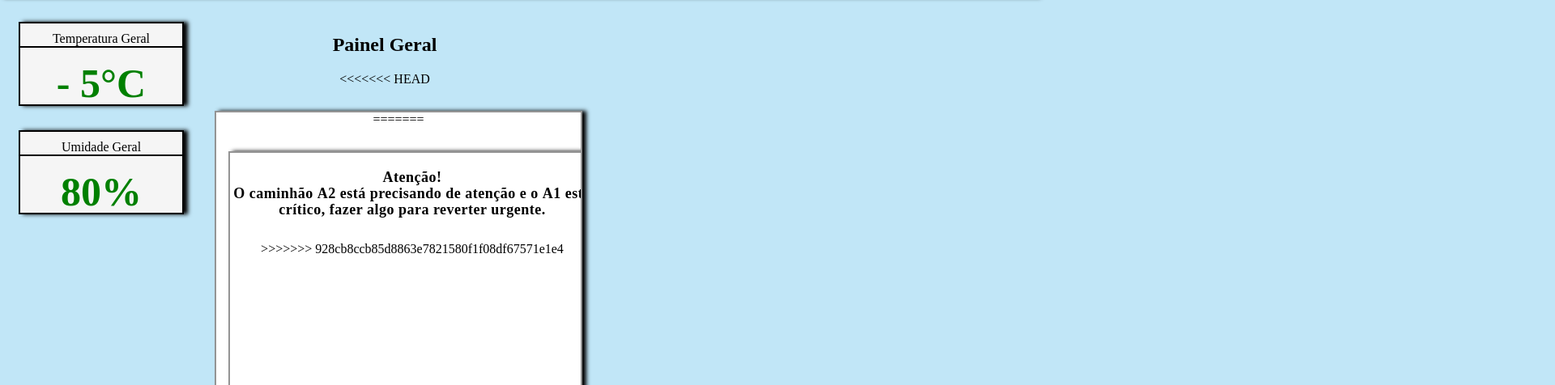
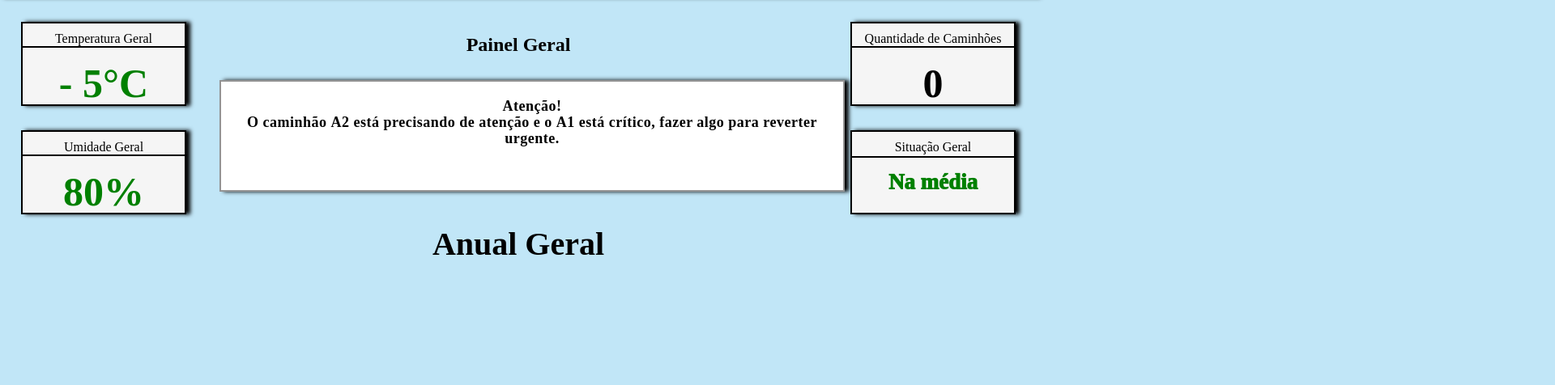
Before and after one commit to SE34-analysis/SiteSe34, a website: page site/public/dashboard/dashboard.html in a window 1280 px wide. Shown: the part 85-561 px from the top of the page at 81% size, 1920 px wide, since content can reach past the window. Drawn offline with nearby package versions, Linux system fonts and the light colour scheme; no server answers.

Commit message:
Beta Site Antigo

```diff
--- a/site/public/dashboard/dashboard.html
+++ b/site/public/dashboard/dashboard.html
@@ -96,14 +96,9 @@
     <div class="meio">
       <div class="painel">
         <h2><b>Painel Geral</b> </h2>
-<<<<<<< HEAD
-        <div class="aviso ao_redor" id="painel_geral">
-
-=======
-        <div class="aviso ao_redor"  id="painel_geral">
+        <div class="aviso ao_redor">
           <p> <b> Atenção!</b><br> O caminhão <b>A2</b> está precisando de atenção e o <b>A1</b> está crítico, fazer
             algo para reverter urgente.</p>
->>>>>>> 928cb8ccb85d8863e7821580f1f08df67571e1e4
         </div>
       </div>
       <div class="tituloB2 b3">
```
Also changed, not shown: site/src/database/config.js (+1 -6 lines).
